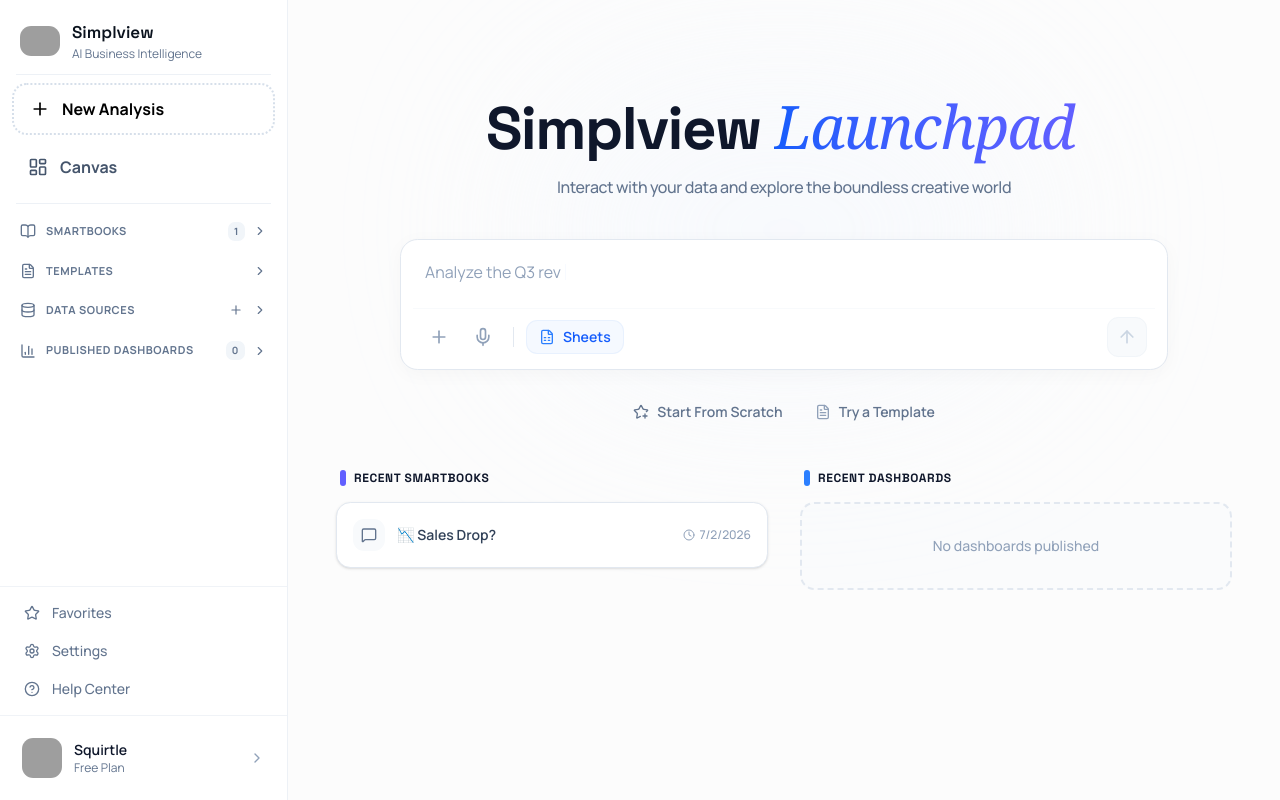
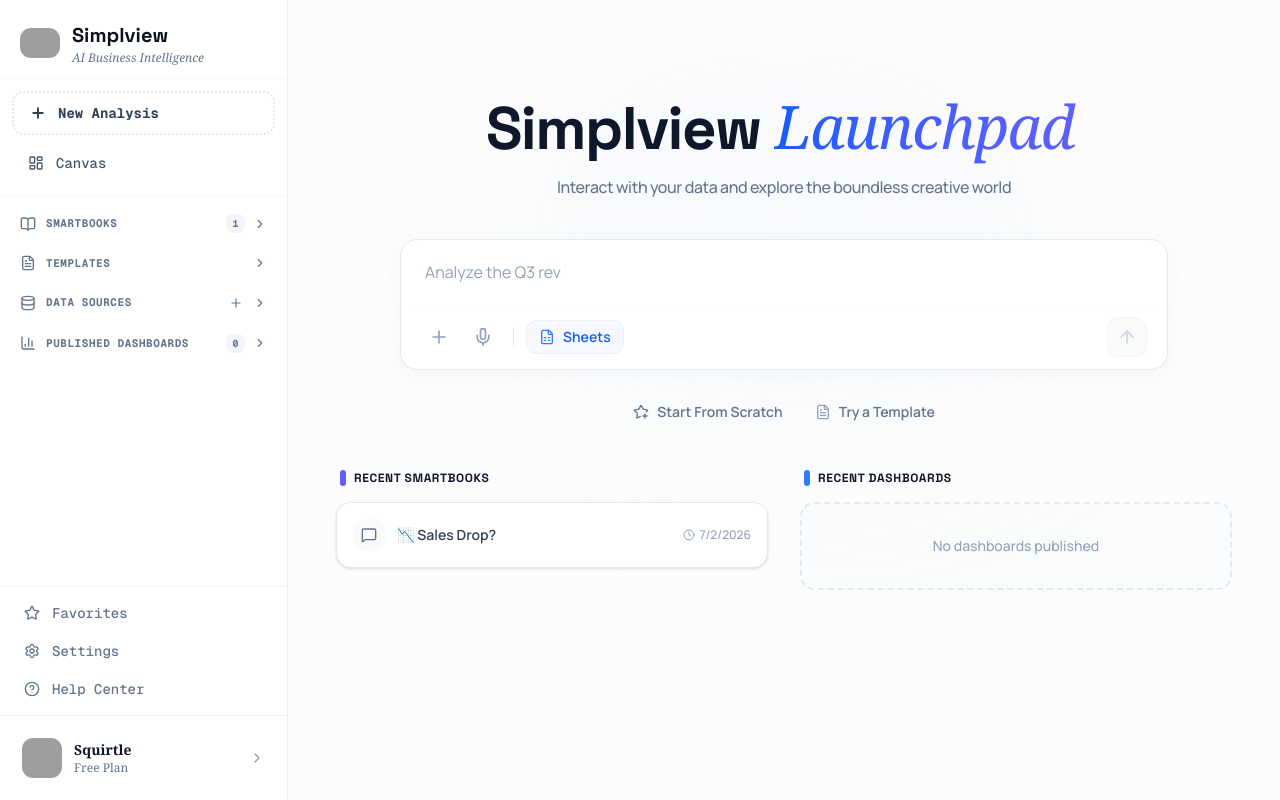
Before and after one commit to StarDust130/simplview-demo, a Next.js app: page /dashboard in a window 1280 px wide. Built offline with nearby package versions, Linux system fonts and the light colour scheme; grey boxes are pictures that could not be loaded.

Commit message:
sidebar done

```diff
--- a/components/dashboard/sidebar.tsx
+++ b/components/dashboard/sidebar.tsx
@@ -78,7 +78,7 @@ export function Sidebar() {
       {/* Mobile Toggle */}
       <button
         onClick={() => setMobileOpen(!mobileOpen)}
-        className="lg:hidden fixed top-4 left-4 z-50 p-2.5 bg-white/90 backdrop-blur-xl rounded-xl shadow-lg border border-slate-200/60 text-slate-700 hover:text-[#2563eb] transition-colors"
+        className="lg:hidden fixed top-4 right-4 z-50 p-2.5 bg-white/90 backdrop-blur-xl rounded-xl shadow-lg border border-slate-200/60 text-slate-700 hover:text-[#2563eb] transition-colors"
       >
         {mobileOpen ? <X className="w-5 h-5" /> : <Menu className="w-5 h-5" />}
       </button>
@@ -117,22 +117,24 @@ export function Sidebar() {
               className="rounded-xl"
             />
             <div>
-              <h1 className="font-semibold text-[17px]">Simplview</h1>
+              <h1 className="font-extrabold  text-[20px]">Simplview</h1>
 
-              <p className="text-xs text-slate-500">AI Business Intelligence</p>
+              <p className="text-xs font-serif italic font-normal text-slate-500">
+                AI Business Intelligence
+              </p>
             </div>
           </div>
         </div>
-        <div className="mx-4 h-px bg-slate-200/60 mb-2" />
+        <div className=" h-px bg-slate-100/60 mb-3" />
 
         {/* New Analysis */}
         <div className="px-3 mb-2">
           <motion.button
-            whileHover={{ scale: 1.02, y: -1 }}
+            whileHover={{ scale: 1.01 }}
             whileTap={{ scale: 0.98 }}
-            className="w-full flex items-center gap-3 px-4 py-3 rounded-2xl bg-surface border-2 border-dotted text-black font-small font-bold text-center hover:bg-slate-100/80 hover:text-[#2563eb]transition-all cursor-pointer"
+            className="w-full font-mono flex items-center gap-3 px-4 py-2.5 rounded-xl border-2 border-dotted border-slate-200 bg-transparent text-slate-700 text-sm font-bold hover:border-[#2563eb] hover:text-[#2563eb] hover:shadow-[3px_3px_0px_0px_#2563eb] transition-all duration-200 cursor-pointer"
           >
-            <Plus className="w-5 h-5" />
+            <Plus className="w-4 h-4 stroke-[3]" />
             <span>New Analysis</span>
           </motion.button>
         </div>
@@ -140,15 +142,15 @@ export function Sidebar() {
         {/* Canvas */}
         <div className="px-3 mb-3">
           <motion.button
-            whileHover={{ x: 2 }}
-            className="w-full flex items-center gap-3 px-4 py-3 rounded-2xl text-slate-600 hover:bg-slate-100/80 hover:text-[#2563eb] transition-colors font-small font-bold cursor-pointer"
+            whileHover={{ x: 4 }}
+            className="w-full font-mono flex items-center gap-3 px-4 py-2.5 rounded-xl bg-transparent text-slate-600 hover:bg-slate-50 transition-all text-sm font-medium cursor-pointer hover:text-[#2563eb]"
           >
-            <LayoutDashboard className="w-5 h-5" />
+            <LayoutDashboard className="w-4 h-4" />
             <span>Canvas</span>
           </motion.button>
         </div>
 
-        <div className="mx-4 h-px bg-slate-200/60 mb-2" />
+        <div className=" h-px bg-slate-100/60 mb-2" />
 
         {/* Sections */}
         <div className="flex-1 overflow-y-auto px-2 space-y-0.5">
@@ -162,7 +164,7 @@ export function Sidebar() {
             >
               <button
                 onClick={() => toggle(section.title)}
-                className="w-full flex items-center justify-between px-3 py-2.5 rounded-xl text-[11px] font-bold text-slate-500 hover:text-[#2563eb] hover:bg-slate-100/60 transition-colors tracking-wider uppercase cursor-pointer"
+                className="w-full font-mono flex items-center justify-between px-3 py-2.5 rounded-xl text-[11px] font-bold text-slate-500 hover:text-[#2563eb] hover:bg-slate-100/60 transition-colors tracking-wider uppercase cursor-pointer"
               >
                 <div className="flex items-center gap-2.5">
                   <section.icon className="w-4 h-4" />
@@ -242,7 +244,7 @@ export function Sidebar() {
             <motion.button
               key={nav.label}
               whileHover={{ x: 2 }}
-              className="w-full flex items-center gap-3 px-3 py-2 rounded-xl text-slate-500 hover:text-[#2563eb] hover:bg-slate-100/60 transition-colors text-sm font-medium"
+              className="w-full flex font-mono items-center gap-3 px-3 py-2 rounded-xl text-slate-500 hover:text-[#2563eb] hover:bg-slate-100/60 transition-colors text-sm font-medium"
             >
               <nav.icon className="w-4 h-4" />
               <span>{nav.label}</span>
@@ -255,7 +257,7 @@ export function Sidebar() {
           <motion.button
             whileHover={{ y: -1 }}
             whileTap={{ scale: 0.98 }}
-            className="group flex w-full items-center gap-3 rounded-xl p-2.5 transition-all duration-200 hover:bg-slate-100"
+            className="group flex font-serif w-full items-center gap-3 rounded-xl p-2.5 transition-all duration-200 hover:bg-slate-100"
           >
             <img
               src="https://avatarfiles.alphacoders.com/374/thumb-1920-374586.png"
```
